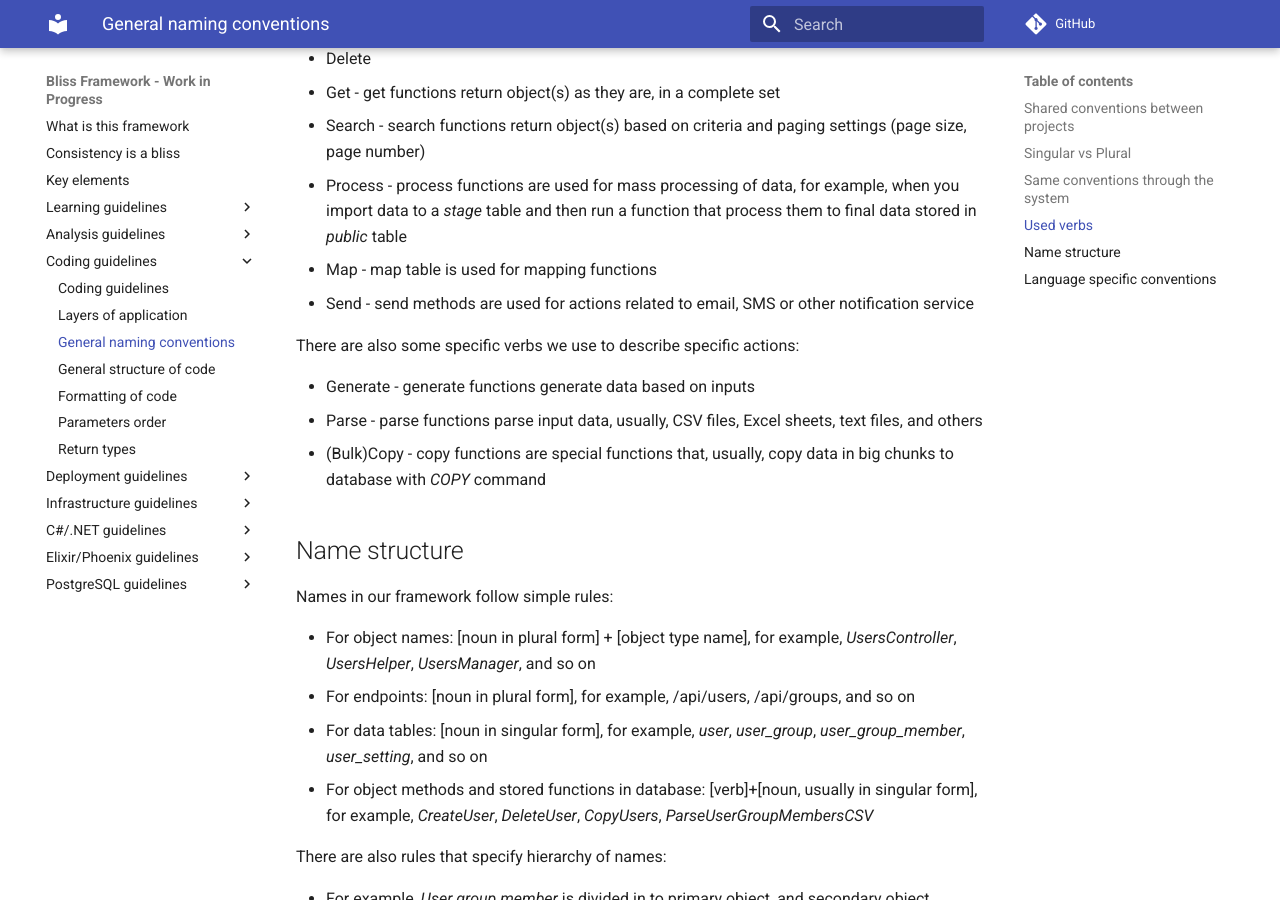
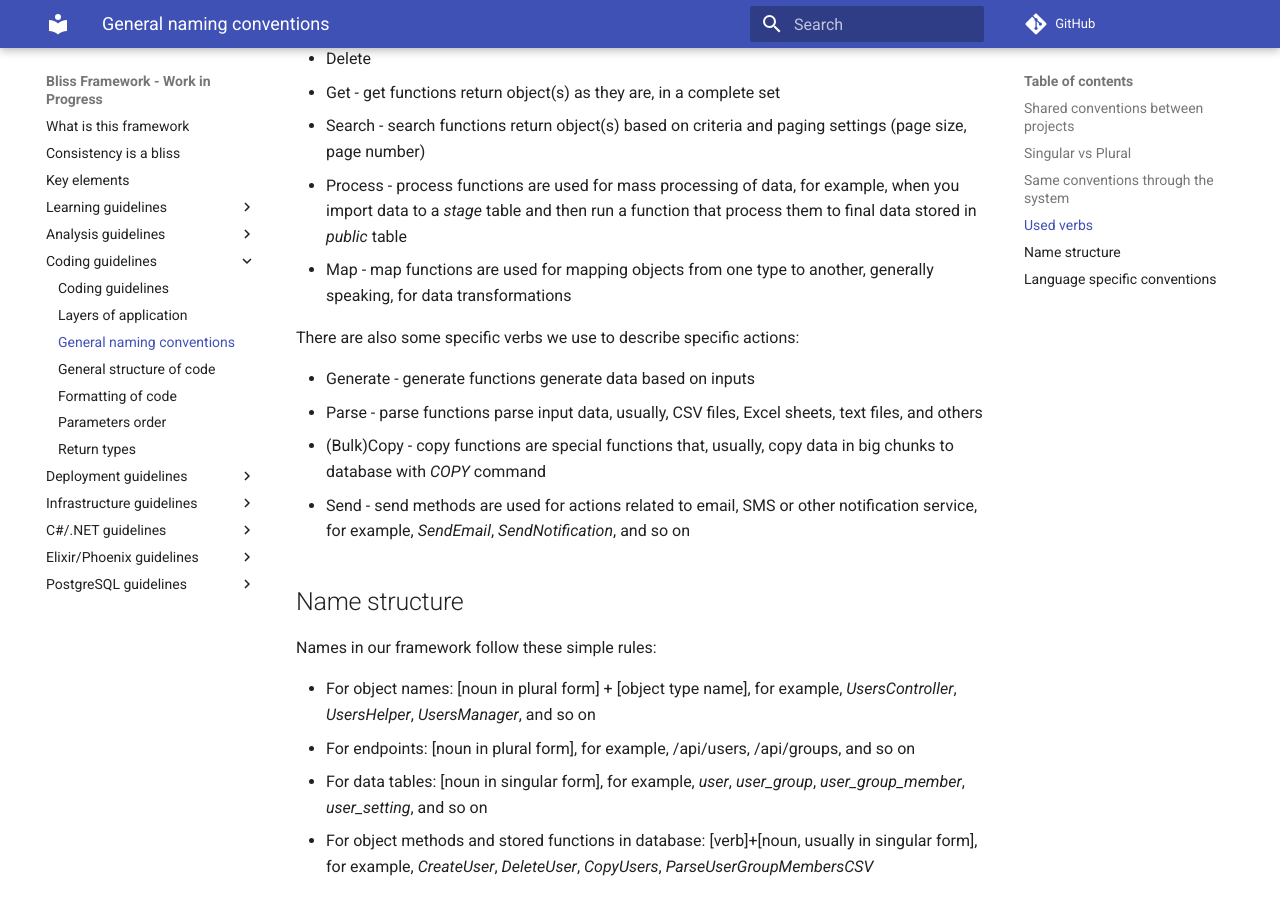
Before and after one commit to bliss-framework/web, an MkDocs documentation site: the page built from docs/coding-guidelines/general-naming-conventions.md, in a window 1280 px wide and 900 px high, scrolled down 1358 px. Built offline with MkDocs 1.6.1 and Material for MkDocs 9.7.7, drawn with Linux system fonts in a browser that asks for light colours; comment, search, counter and statistics services are not loaded; some of the changed text lies outside the part shown.

Commit message:
- general-naming-conventions.md - few corrections

```diff
--- a/docs/coding-guidelines/general-naming-conventions.md
+++ b/docs/coding-guidelines/general-naming-conventions.md
@@ -11,7 +11,7 @@ Of course, every project has a unique set of words, but we try to share as many
 
 ## Singular vs Plural
 
-We use singular and plural forms in natural form, for example, if we have a database provider working with users, the name of that provider would be _UsersProvider_, because it works with all users, and not just single user.
+We use singular and plural forms in natural form, for example, if we have a database provider working with users, the name of that provider would be _UsersProvider_, because it works with all users, and not just a single user.
 
 ## Same conventions through the system
 
@@ -39,18 +39,18 @@ This is a list of standard verbs we use to describe an action:
 - Get - get functions return object(s) as they are, in a complete set
 - Search - search functions return object(s) based on criteria and paging settings (page size, page number)
 - Process - process functions are used for mass processing of data, for example, when you import data to a _stage_ table and then run a function that process them to final data stored in _public_ table
-- Map - map table is used for mapping functions
-- Send - send methods are used for actions related to email, SMS or other notification service
+- Map - map functions are used for mapping objects from one type to another, generally speaking, for data transformations
 
 There are also some specific verbs we use to describe specific actions:
 
 - Generate - generate functions generate data based on inputs
 - Parse - parse functions parse input data, usually, CSV files, Excel sheets, text files, and others
 - (Bulk)Copy - copy functions are special functions that, usually, copy data in big chunks to database with _COPY_ command
+- Send - send methods are used for actions related to email, SMS or other notification service, for example, _SendEmail_, _SendNotification_, and so on
 
 ## Name structure
 
-Names in our framework follow simple rules:
+Names in our framework follow these simple rules:
 
 - For object names: [noun in plural form] + [object type name], for example, _UsersController_, _UsersHelper_, _UsersManager_, and so on
 - For endpoints: [noun in plural form], for example, /api/users, /api/groups, and so on
```
